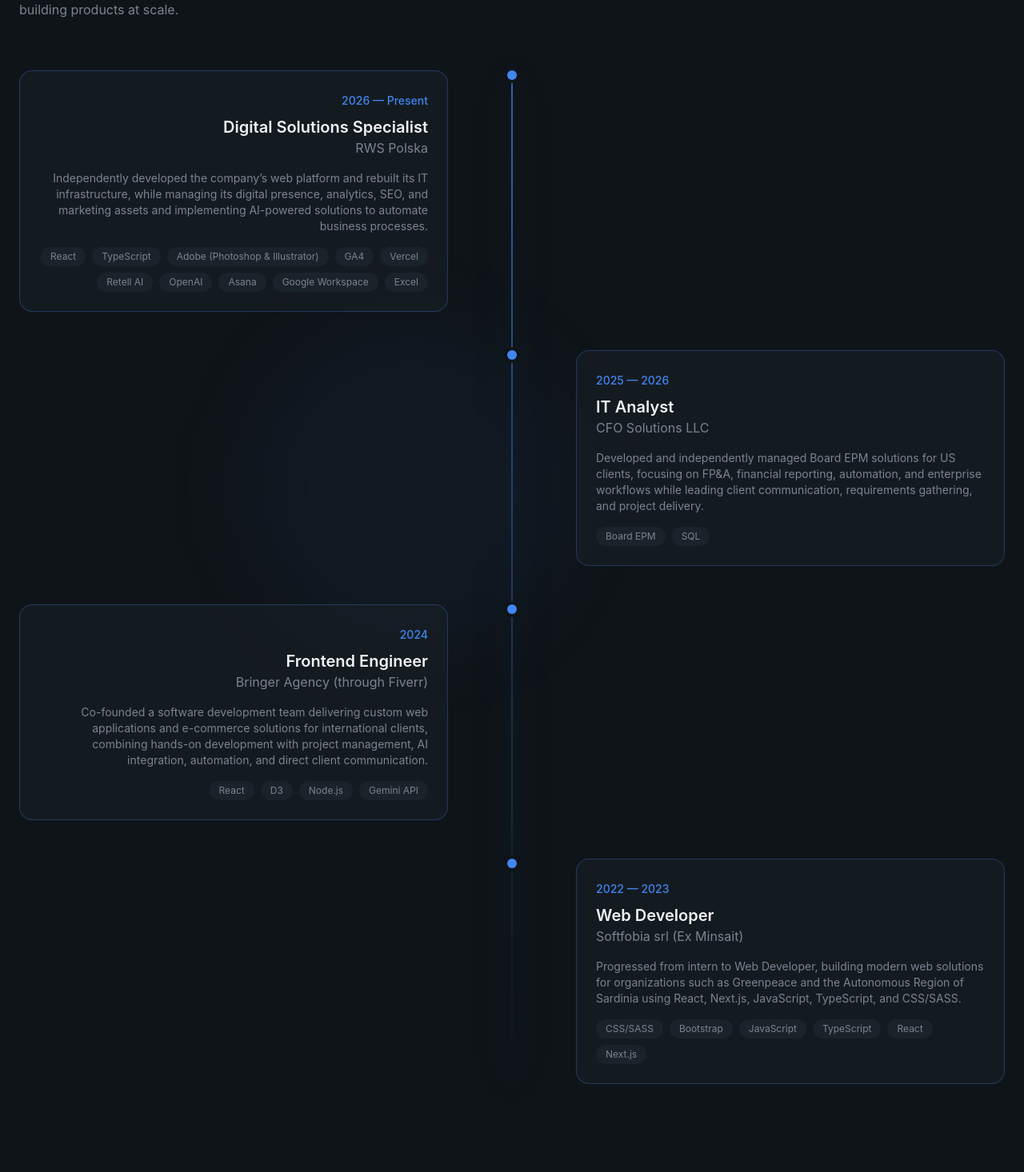
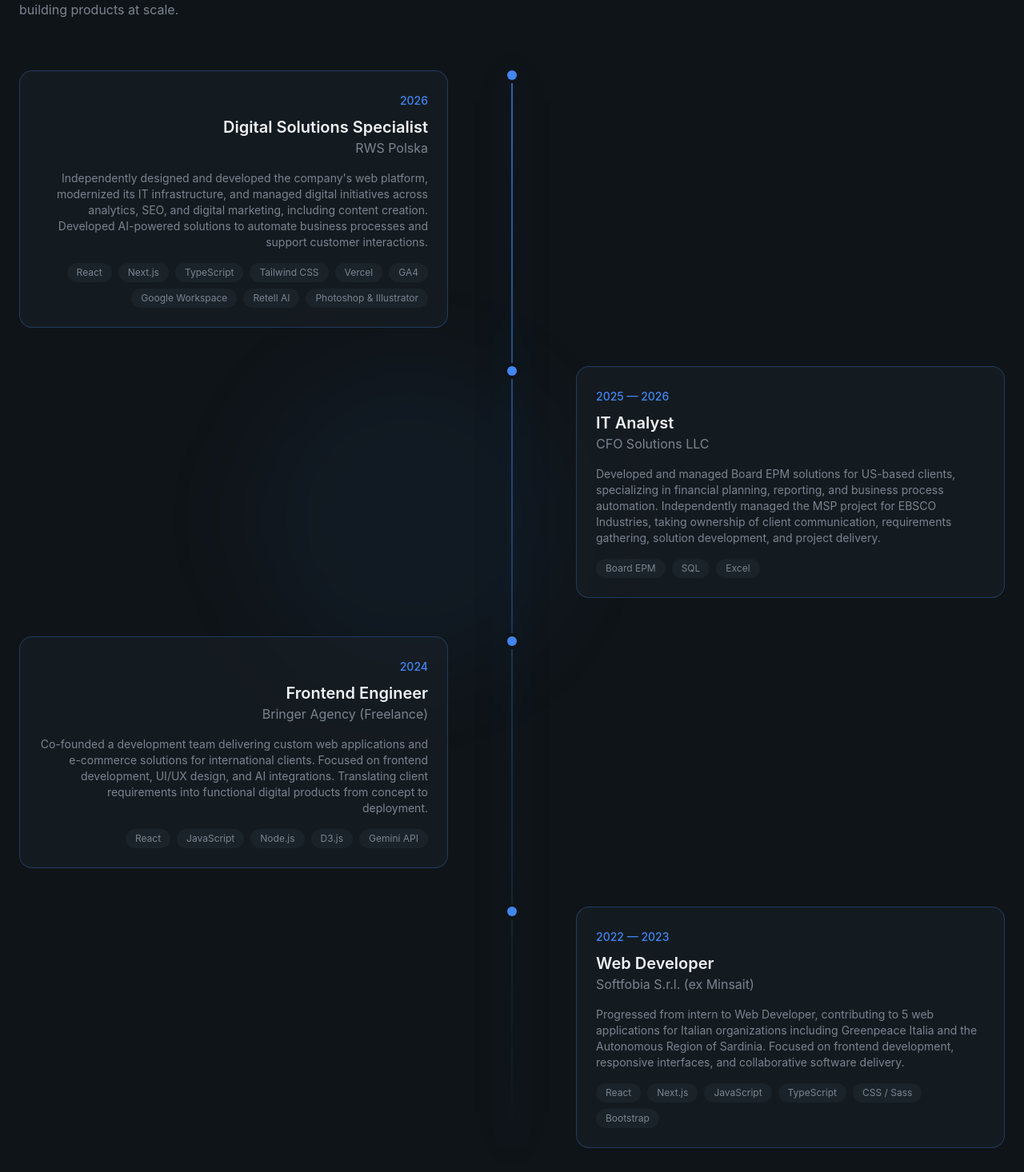
Before and after one commit to itsandreapiano/portfolio-2k26, a Next.js app: page / in a window 1280 px wide. Shown: the part 3824-5290 px from the top of the page at 80% size. Built offline with nearby package versions, Linux system fonts and the light colour scheme.

Commit message:
fix: experience section

```diff
--- a/src/sections/Experience.jsx
+++ b/src/sections/Experience.jsx
@@ -1,55 +1,54 @@
 const experiences = [
   {
-    period: "2026 — Present",
+    period: "2026",
     role: "Digital Solutions Specialist",
     company: "RWS Polska",
     description:
-      "Independently developed the company’s web platform and rebuilt its IT infrastructure, while managing its digital presence, analytics, SEO, and marketing assets and implementing AI-powered solutions to automate business processes.",
+      "Independently designed and developed the company's web platform, modernized its IT infrastructure, and managed digital initiatives across analytics, SEO, and digital marketing, including content creation. Developed AI-powered solutions to automate business processes and support customer interactions.",
     technologies: [
       "React",
+      "Next.js",
       "TypeScript",
-      "Adobe (Photoshop & Illustrator)",
+      "Tailwind CSS",
+      "Vercel",
       "GA4",
-      "Vercel",
+      "Google Workspace",
       "Retell AI",
-      "OpenAI",
-      "Asana",
-      "Google Workspace",
-      "Excel",
+      "Photoshop & Illustrator",
     ],
-    current: true,
+    current: false,
   },
   {
     period: "2025 — 2026",
     role: "IT Analyst",
     company: "CFO Solutions LLC",
     description:
-      "Developed and independently managed Board EPM solutions for US clients, focusing on FP&A, financial reporting, automation, and enterprise workflows while leading client communication, requirements gathering, and project delivery.",
-    technologies: ["Board EPM", "SQL"],
+      "Developed and managed Board EPM solutions for US-based clients, specializing in financial planning, reporting, and business process automation. Independently managed the MSP project for EBSCO Industries, taking ownership of client communication, requirements gathering, solution development, and project delivery.",
+    technologies: ["Board EPM", "SQL", "Excel"],
     current: false,
   },
   {
     period: "2024",
     role: "Frontend Engineer",
-    company: "Bringer Agency (through Fiverr)",
+    company: "Bringer Agency (Freelance)",
     description:
-      "Co-founded a software development team delivering custom web applications and e-commerce solutions for international clients, combining hands-on development with project management, AI integration, automation, and direct client communication.",
-    technologies: ["React", "D3", "Node.js", "Gemini API"],
+      "Co-founded a development team delivering custom web applications and e-commerce solutions for international clients. Focused on frontend development, UI/UX design, and AI integrations. Translating client requirements into functional digital products from concept to deployment.",
+    technologies: ["React", "JavaScript", "Node.js", "D3.js", "Gemini API"],
     current: false,
   },
   {
     period: "2022 — 2023",
     role: "Web Developer",
-    company: "Softfobia srl (Ex Minsait)",
+    company: "Softfobia S.r.l. (ex Minsait)",
     description:
-      "Progressed from intern to Web Developer, building modern web solutions for organizations such as Greenpeace and the Autonomous Region of Sardinia using React, Next.js, JavaScript, TypeScript, and CSS/SASS.",
+      "Progressed from intern to Web Developer, contributing to 5 web applications for Italian organizations including Greenpeace Italia and the Autonomous Region of Sardinia. Focused on frontend development, responsive interfaces, and collaborative software delivery.",
     technologies: [
-      "CSS/SASS",
-      "Bootstrap",
+      "React",
+      "Next.js",
       "JavaScript",
       "TypeScript",
-      "React",
-      "Next.js",
+      "CSS / Sass",
+      "Bootstrap",
     ],
     current: false,
   },
```
